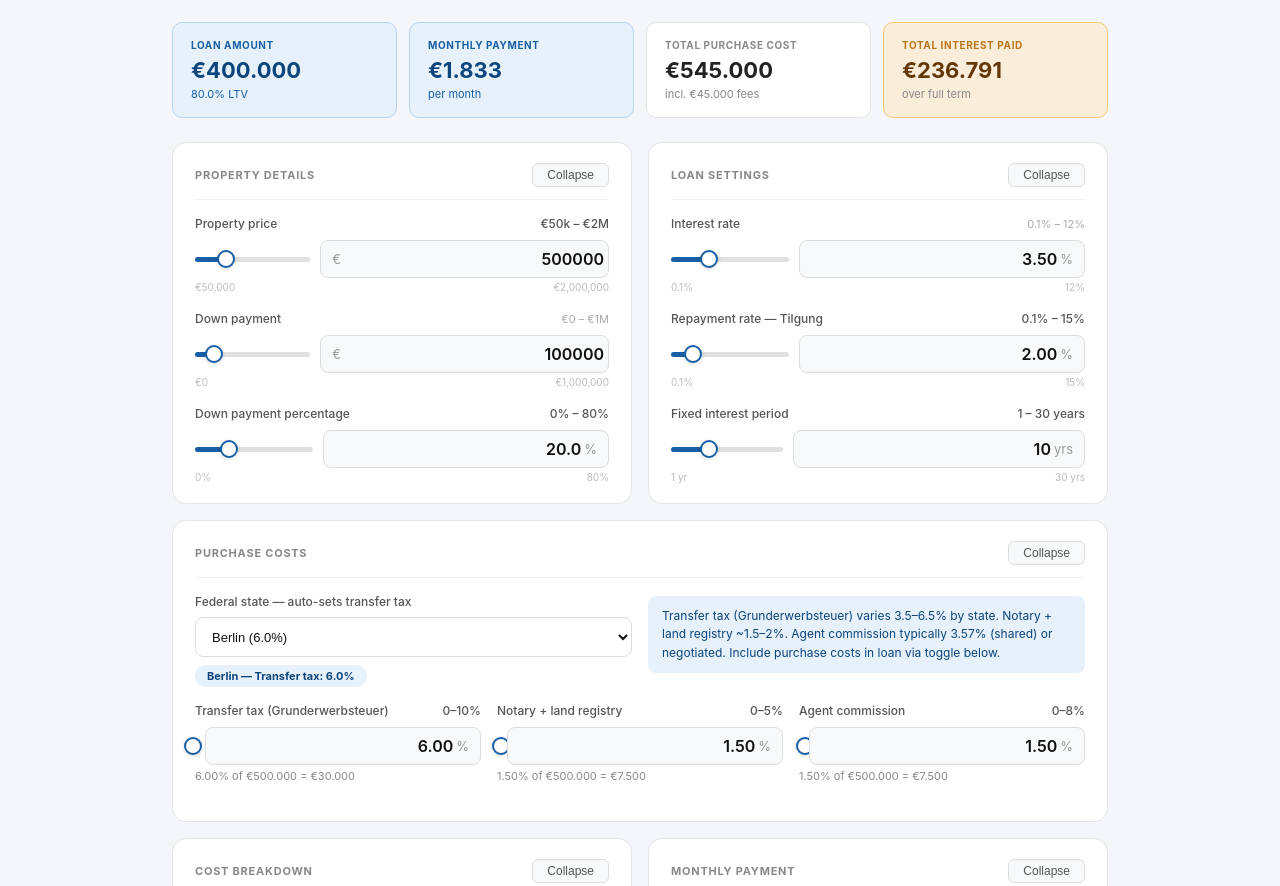
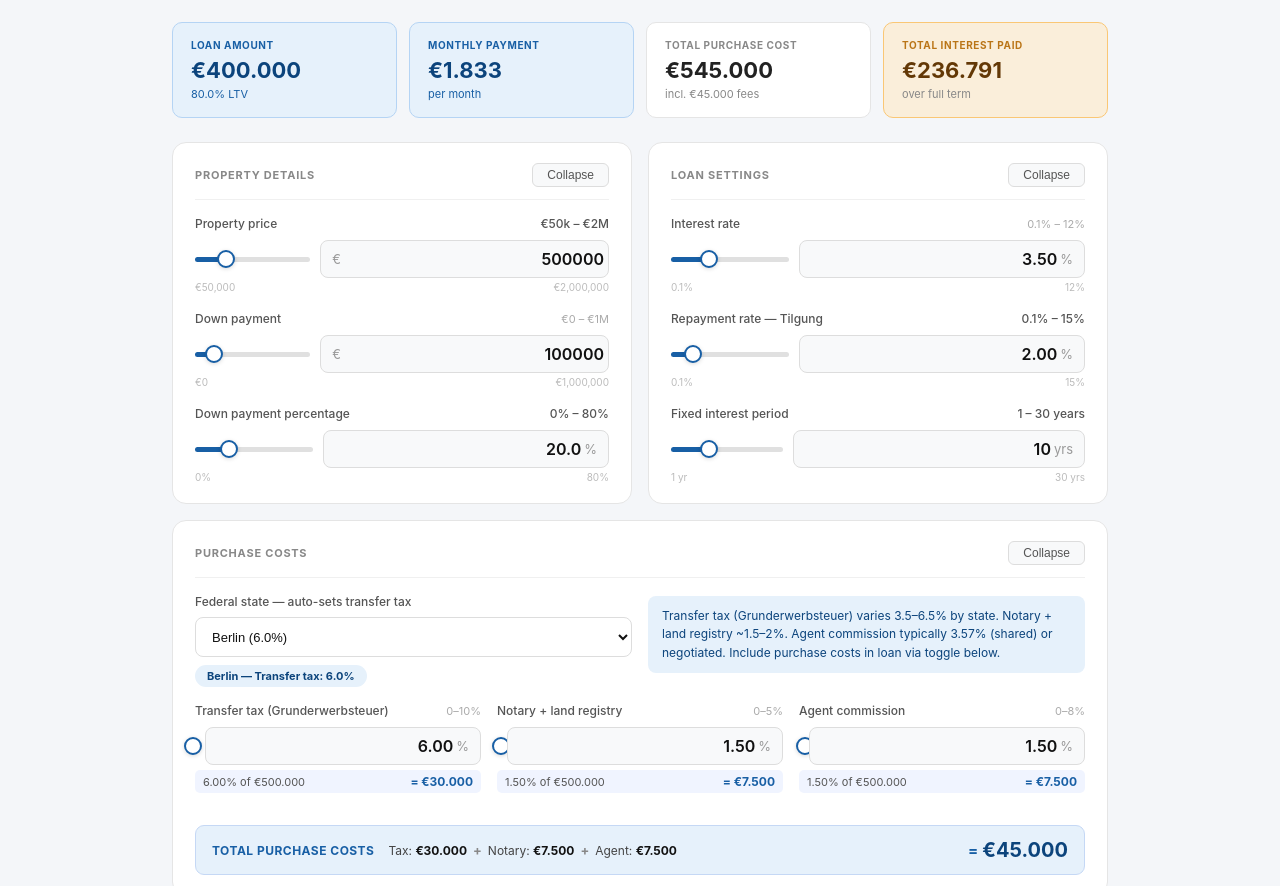
Before and after one commit to rajeshnai/Loan-calculator, a plain HTML site: page index.html in a window 1280 px wide. Shown: the part 66-952 px from the top of the page. Drawn offline with nearby package versions, Linux system fonts and the light colour scheme.

Commit message:
Refactor purchase cost display and labels

```diff
--- a/index.html
+++ b/index.html
@@ -493,6 +493,27 @@ body{overscroll-behavior-y:contain}
   .page{max-width:1100px}
   .kpi-value{font-size:24px}
 }
+
+/* ── PURCHASE COST SUM ROWS ── */
+.cost-sum-row{display:flex;align-items:center;justify-content:space-between;margin-top:5px;padding:4px 8px;background:#f0f4ff;border-radius:5px;gap:6px;flex-wrap:wrap}
+.cost-sum-label{font-size:11px;color:#555;flex:1;min-width:0}
+.cost-sum-amount{font-size:12px;font-weight:700;color:#185FA5;white-space:nowrap;flex-shrink:0}
+.cost-total-row{margin-top:14px;padding:12px 16px;background:#E6F1FB;border-radius:9px;border:1px solid #c5d8f5}
+.cost-total-inner{display:flex;align-items:center;gap:10px;flex-wrap:wrap}
+.cost-total-label{font-size:12px;font-weight:700;color:#185FA5;text-transform:uppercase;letter-spacing:.04em;white-space:nowrap;margin-right:4px}
+.cost-total-items{display:flex;align-items:center;gap:6px;flex-wrap:wrap;flex:1}
+.cost-total-item{font-size:12px;color:#444}
+.cost-total-item strong{color:#111}
+.cost-total-sep{font-size:13px;color:#888;font-weight:700}
+.cost-total-equals{font-size:15px;font-weight:700;color:#185FA5;margin-right:4px}
+.cost-total-sum{display:flex;align-items:center;margin-left:auto;flex-shrink:0}
+.cost-total-amount{font-size:20px;font-weight:700;color:#0C447C}
+@media(max-width:480px){
+  .cost-total-inner{gap:6px}
+  .cost-total-amount{font-size:17px}
+  .cost-total-items{gap:4px}
+  .cost-total-item{font-size:11px}
+}
 </style>
 <script id="saved-state" type="application/json">{}</script>
 </head>
@@ -514,11 +535,11 @@ body{overscroll-behavior-y:contain}
   <div class="nav-actions" id="nav-actions">
     <button class="btn btn-save" id="save-btn" onclick="saveToFile()" title="Downloads this file with your current inputs embedded. Open that file to restore all values.">
       <svg width="14" height="14" viewBox="0 0 14 14" fill="none" style="flex-shrink:0"><path d="M7 1v8M4 6l3 3 3-3" stroke="currentColor" stroke-width="1.8" stroke-linecap="round" stroke-linejoin="round"/><path d="M2 11h10" stroke="currentColor" stroke-width="1.8" stroke-linecap="round"/></svg>
-      <span class="save-label">Save to file</span>
+      <span class="save-label" data-lk="btn_save">Save to file</span>
     </button>
     <button class="btn btn-outline-gray" onclick="doPrint()">
       <svg width="13" height="13" viewBox="0 0 13 13" fill="none" style="flex-shrink:0"><rect x="2" y="4" width="9" height="7" rx="1" stroke="currentColor" stroke-width="1.5"/><path d="M4 4V2h5v2" stroke="currentColor" stroke-width="1.5" stroke-linecap="round"/><path d="M4 9h5M4 11h3" stroke="currentColor" stroke-width="1.3" stroke-linecap="round"/></svg>
-      Print
+      <span id="print-btn-label" data-lk="btn_print">Print</span>
     </button>
     <button class="btn btn-blue" id="pdf-btn" onclick="savePDF()">
       <svg width="13" height="13" viewBox="0 0 13 13" fill="none" style="flex-shrink:0"><path d="M2 2h6l3 3v6a1 1 0 0 1-1 1H2a1 1 0 0 1-1-1V3a1 1 0 0 1 1-1z" stroke="currentColor" stroke-width="1.4"/><path d="M8 2v3h3M4.5 7h4M4.5 9h2" stroke="currentColor" stroke-width="1.3" stroke-linecap="round"/></svg>
@@ -671,28 +692,54 @@ body{overscroll-behavior-y:contain}
       </div>
       <div class="grid-3">
         <div class="field">
-          <div class="field-label"><span data-lk="fl_tax">Transfer tax (Grunderwerbsteuer)</span <span class="range-hint">0–10%</span></div>
+          <div class="field-label"><span data-lk="fl_tax">Transfer tax (Grunderwerbsteuer)</span> <span class="range-hint">0–10%</span></div>
           <div class="input-row">
             <input type="range" id="m-s-tax" min="0" max="10" step="0.01" value="6" oninput="mFS('tax')" class="blue-range">
             <div class="num-box"><input type="text" id="m-i-tax" value="6.00" onchange="mFI('tax')" onkeydown="mFK(event,'tax')" onfocus="selAll(this)" style="text-align:right;padding-right:0"><span class="suf">%</span></div>
           </div>
-          <div id="m-tax-applied" style="font-size:11px;color:var(--gray-400);margin-top:4px">Applies: €30,000 on €500,000</div>
+          <div class="cost-sum-row">
+            <span class="cost-sum-label" id="m-tax-applied">6.00% of €500,000</span>
+            <span class="cost-sum-amount" id="m-tax-amount">= €30,000</span>
+          </div>
         </div>
         <div class="field">
-          <div class="field-label"><span data-lk="fl_notary">Notary + land registry</span <span class="range-hint">0–5%</span></div>
+          <div class="field-label"><span data-lk="fl_notary">Notary + land registry</span> <span class="range-hint">0–5%</span></div>
           <div class="input-row">
             <input type="range" id="m-s-notary" min="0" max="5" step="0.01" value="1.5" oninput="mFS('notary')" class="blue-range">
             <div class="num-box"><input type="text" id="m-i-notary" value="1.50" onchange="mFI('notary')" onkeydown="mFK(event,'notary')" onfocus="selAll(this)" style="text-align:right;padding-right:0"><span class="suf">%</span></div>
           </div>
-          <div id="m-notary-applied" style="font-size:11px;color:var(--gray-400);margin-top:4px">Applies: €7,500 on €500,000</div>
+          <div class="cost-sum-row">
+            <span class="cost-sum-label" id="m-notary-applied">1.50% of €500,000</span>
+            <span class="cost-sum-amount" id="m-notary-amount">= €7,500</span>
+          </div>
         </div>
         <div class="field">
-          <div class="field-label"><span data-lk="fl_agent">Agent commission</span <span class="range-hint">0–8%</span></div>
+          <div class="field-label"><span data-lk="fl_agent">Agent commission</span> <span class="range-hint">0–8%</span></div>
           <div class="input-row">
             <input type="range" id="m-s-agent" min="0" max="8" step="0.01" value="1.5" oninput="mFS('agent')" class="blue-range">
             <div class="num-box"><input type="text" id="m-i-agent" value="1.50" onchange="mFI('agent')" onkeydown="mFK(event,'agent')" onfocus="selAll(this)" style="text-align:right;padding-right:0"><span class="suf">%</span></div>
           </div>
-          <div id="m-agent-applied" style="font-size:11px;color:var(--gray-400);margin-top:4px">Applies: €7,500 on €500,000</div>
+          <div class="cost-sum-row">
+            <span class="cost-sum-label" id="m-agent-applied">1.50% of €500,000</span>
+            <span class="cost-sum-amount" id="m-agent-amount">= €7,500</span>
+          </div>
+        </div>
+      </div>
+      <!-- Total purchase costs summary row -->
+      <div class="cost-total-row" id="m-cost-total-row">
+        <div class="cost-total-inner">
+          <span class="cost-total-label">Total purchase costs</span>
+          <div class="cost-total-items">
+            <span class="cost-total-item">Tax: <strong id="m-total-tax-val">€30,000</strong></span>
+            <span class="cost-total-sep">+</span>
+            <span class="cost-total-item">Notary: <strong id="m-total-notary-val">€7,500</strong></span>
+            <span class="cost-total-sep">+</span>
+            <span class="cost-total-item">Agent: <strong id="m-total-agent-val">€7,500</strong></span>
+          </div>
+          <div class="cost-total-sum">
+            <span class="cost-total-equals">=</span>
+            <span class="cost-total-amount" id="m-total-costs-val">€45,000</span>
+          </div>
         </div>
       </div>
     </div>
@@ -788,15 +835,15 @@ body{overscroll-behavior-y:contain}
   <div style="margin-top:28px;border-radius:10px;overflow:hidden;border:1px solid #e0e0e0;font-family:inherit">
     <div style="background:#f5f7ff;padding:10px 16px;border-bottom:1px solid #dde3f5;display:flex;align-items:center;gap:7px">
       <svg width="14" height="14" viewBox="0 0 14 14" fill="none" style="flex-shrink:0"><circle cx="7" cy="7" r="6.5" fill="#185FA5"/><path d="M7 4.5v3M7 9v1" stroke="#fff" stroke-width="1.5" stroke-linecap="round"/></svg>
-      <span style="font-size:11px;font-weight:700;color:#185FA5;text-transform:uppercase;letter-spacing:.07em">Disclaimer</span>
+      <span data-lk="disc_title" style="font-size:11px;font-weight:700;color:#185FA5;text-transform:uppercase;letter-spacing:.07em">Disclaimer</span>
     </div>
     <div style="background:#fff;padding:14px 16px;display:flex;flex-direction:column;gap:8px">
-      <p style="font-size:12.5px;color:#444;line-height:1.65;margin:0">
+      <p data-lk-html="disc_body" style="font-size:12.5px;color:#444;line-height:1.65;margin:0">
         This calculator is for <strong style="color:#222">informational purposes only</strong>. Results are estimates and not financial, legal, or investment advice. Loan terms, rates, and fees vary by lender.
       </p>
       <div style="display:flex;align-items:flex-start;gap:9px;background:#fffbec;border-radius:7px;padding:9px 13px;border:1px solid #f0d888">
         <svg width="14" height="14" viewBox="0 0 14 14" fill="none" style="flex-shrink:0;margin-top:2px"><path d="M7 1.5L1 12.5h12L7 1.5z" fill="#BA7517"/><path d="M7 5.5v3.5M7 10.5v.5" stroke="#fff" stroke-width="1.4" stroke-linecap="round"/></svg>
-        <p style="font-size:12px;color:#6b4400;line-height:1.6;margin:0">
+        <p data-lk-html="disc_warn" style="font-size:12px;color:#6b4400;line-height:1.6;margin:0">
           Please <strong>consult a qualified advisor or your bank</strong> before making financial decisions. We are not responsible for any decisions made based on these results.
         </p>
       </div>
@@ -962,15 +1009,15 @@ body{overscroll-behavior-y:contain}
   <div style="margin-top:28px;border-radius:10px;overflow:hidden;border:1px solid #e0e0e0;font-family:inherit">
     <div style="background:#f5f7ff;padding:10px 16px;border-bottom:1px solid #dde3f5;display:flex;align-items:center;gap:7px">
       <svg width="14" height="14" viewBox="0 0 14 14" fill="none" style="flex-shrink:0"><circle cx="7" cy="7" r="6.5" fill="#185FA5"/><path d="M7 4.5v3M7 9v1" stroke="#fff" stroke-width="1.5" stroke-linecap="round"/></svg>
-      <span style="font-size:11px;font-weight:700;color:#185FA5;text-transform:uppercase;letter-spacing:.07em">Disclaimer</span>
+      <span data-lk="disc_title" style="font-size:11px;font-weight:700;color:#185FA5;text-transform:uppercase;letter-spacing:.07em">Disclaimer</span>
     </div>
     <div style="background:#fff;padding:14px 16px;display:flex;flex-direction:column;gap:8px">
-      <p style="font-size:12.5px;color:#444;line-height:1.65;margin:0">
+      <p data-lk-html="disc_body" style="font-size:12.5px;color:#444;line-height:1.65;margin:0">
         This calculator is for <strong style="color:#222">informational purposes only</strong>. Results are estimates and not financial, legal, or investment advice. Loan terms, rates, and fees vary by lender.
       </p>
       <div style="display:flex;align-items:flex-start;gap:9px;background:#fffbec;border-radius:7px;padding:9px 13px;border:1px solid #f0d888">
         <svg width="14" height="14" viewBox="0 0 14 14" fill="none" style="flex-shrink:0;margin-top:2px"><path d="M7 1.5L1 12.5h12L7 1.5z" fill="#BA7517"/><path d="M7 5.5v3.5M7 10.5v.5" stroke="#fff" stroke-width="1.4" stroke-linecap="round"/></svg>
-        <p style="font-size:12px;color:#6b4400;line-height:1.6;margin:0">
+        <p data-lk-html="disc_warn" style="font-size:12px;color:#6b4400;line-height:1.6;margin:0">
           Please <strong>consult a qualified advisor or your bank</strong> before making financial decisions. We are not responsible for any decisions made based on these results.
         </p>
       </div>
@@ -1163,12 +1210,28 @@ function mCalc(){
 
   mAnn={};rows.forEach(r=>{if(!mAnn[r.yr])mAnn[r.yr]={yr:r.yr,int:0,prin:0,bal:0,tp:0};mAnn[r.yr].int+=r.interest;mAnn[r.yr].prin+=r.principal;mAnn[r.yr].bal=r.bal;mAnn[r.yr].tp+=r.interest+r.principal;});
 
+  // Purchase cost per-field hints
   const taxHint=document.getElementById('m-tax-applied');
   const notHint=document.getElementById('m-notary-applied');
   const agtHint=document.getElementById('m-agent-applied');
-  if(taxHint)taxHint.textContent=tax.toFixed(2)+'% '+T('hint_of')+' '+fe(price)+' '+T('hint_eq')+' '+fe(tA);
-  if(notHint)notHint.textContent=notary.toFixed(2)+'% '+T('hint_of')+' '+fe(price)+' '+T('hint_eq')+' '+fe(nA);
-  if(agtHint)agtHint.textContent=agent.toFixed(2)+'% '+T('hint_of')+' '+fe(price)+' '+T('hint_eq')+' '+fe(aA);
+  const taxAmt=document.getElementById('m-tax-amount');
+  const notAmt=document.getElementById('m-notary-amount');
+  const agtAmt=document.getElementById('m-agent-amount');
+  if(taxHint)taxHint.textContent=tax.toFixed(2)+'% '+T('hint_of')+' '+fe(price);
+  if(taxAmt)taxAmt.textContent='= '+fe(tA);
+  if(notHint)notHint.textContent=notary.toFixed(2)+'% '+T('hint_of')+' '+fe(price);
+  if(notAmt)notAmt.textContent='= '+fe(nA);
+  if(agtHint)agtHint.textContent=agent.toFixed(2)+'% '+T('hint_of')+' '+fe(price);
+  if(agtAmt)agtAmt.textContent='= '+fe(aA);
+  // Total costs summary row
+  const tv=document.getElementById('m-total-tax-val');
+  const nv=document.getElementById('m-total-notary-val');
+  const av=document.getElementById('m-total-agent-val');
+  const cv=document.getElementById('m-total-costs-val');
+  if(tv)tv.textContent=fe(tA);
+  if(nv)nv.textContent=fe(nA);
+  if(av)av.textContent=fe(aA);
+  if(cv)cv.textContent=fe(costs);
 
   mRenderAmort(rows,fixed);
 }
@@ -1815,6 +1878,11 @@ const TR={
     cc_int:'Int:',cc_yr:'yr',cc_yrs:'yrs',
     // Amort personal
     tab_ann:'Annual',tab_mo:'Monthly',
+    disc_title:'Disclaimer',
+    disc_body:'This calculator is for <strong style="color:#222">informational purposes only</strong>. Results are estimates and not financial, legal, or investment advice. Loan terms, rates, and fees vary by lender.',
+    disc_warn:'Please <strong>consult a qualified advisor or your bank</strong> before making financial decisions. We are not responsible for any decisions made based on these results.',
+    btn_save:'Save to file',
+    btn_print:'Print',
   },
   de:{
     brand_pre:'Deutscher ',brand_span:'Kredit',brand_post:'rechner',
@@ -1866,6 +1934,11 @@ const TR={
     chart_principal:'Tilgung',chart_interest:'Zinsen',
     cc_int:'Zinsen:',cc_yr:'J.',cc_yrs:'J.',
     tab_ann:'Jährlich',tab_mo:'Monatlich',
+    disc_title:'Haftungsausschluss',
+    disc_body:'Dieser Rechner dient ausschließlich <strong style="color:#222">zu Informationszwecken</strong>. Die Ergebnisse sind Schätzungen und stellen keine finanzielle, rechtliche oder Anlageberatung dar. Kreditkonditionen, Zinsen und Gebühren variieren je nach Anbieter.',
+    disc_warn:'Bitte <strong>konsultieren Sie einen qualifizierten Berater oder Ihre Bank</strong>, bevor Sie finanzielle Entscheidungen treffen. Wir übernehmen keine Haftung für Entscheidungen, die auf Basis dieser Ergebnisse getroffen werden.',
+    btn_save:'Als Datei speichern',
+    btn_print:'Drucken',
   }
 };
 
@@ -1910,9 +1983,24 @@ function applyLang(){
 
   // PDF button — preserve class
   const pdfBtn=el('pdf-btn');if(pdfBtn)pdfBtn.textContent=T('btn_pdf');
+  // Save to file and Print button labels
+  document.querySelectorAll('[data-lk="btn_save"]').forEach(e=>e.textContent=T('btn_save'));
+  document.querySelectorAll('[data-lk="btn_print"]').forEach(e=>e.textContent=T('btn_print'));
+  // Disclaimer and other HTML-containing elements
+  document.querySelectorAll('[data-lk-html]').forEach(e=>{
+    e.innerHTML=T(e.getAttribute('data-lk-html'));
+  });
+  // Plain data-lk elements
+  document.querySelectorAll('[data-lk]').forEach(e=>{
+    const key=e.getAttribute('data-lk');
+    if(key==='brand'||key==='info_costs'){e.innerHTML=T(key);}
+    else{e.textContent=T(key);}
+  });
 
   // Section titles (data-lang attr lookup by content — use data attrs)
   all('[data-lk]').forEach(e=>{ e.textContent=T(e.getAttribute('data-lk')); });
+  // data-lk-html: use innerHTML for elements containing <strong> tags
+  all('[data-lk-html]').forEach(e=>{ e.innerHTML=T(e.getAttribute('data-lk-html')); });
 
   // Collapse buttons
   all('.collapse-btn').forEach(btn=>{
```
